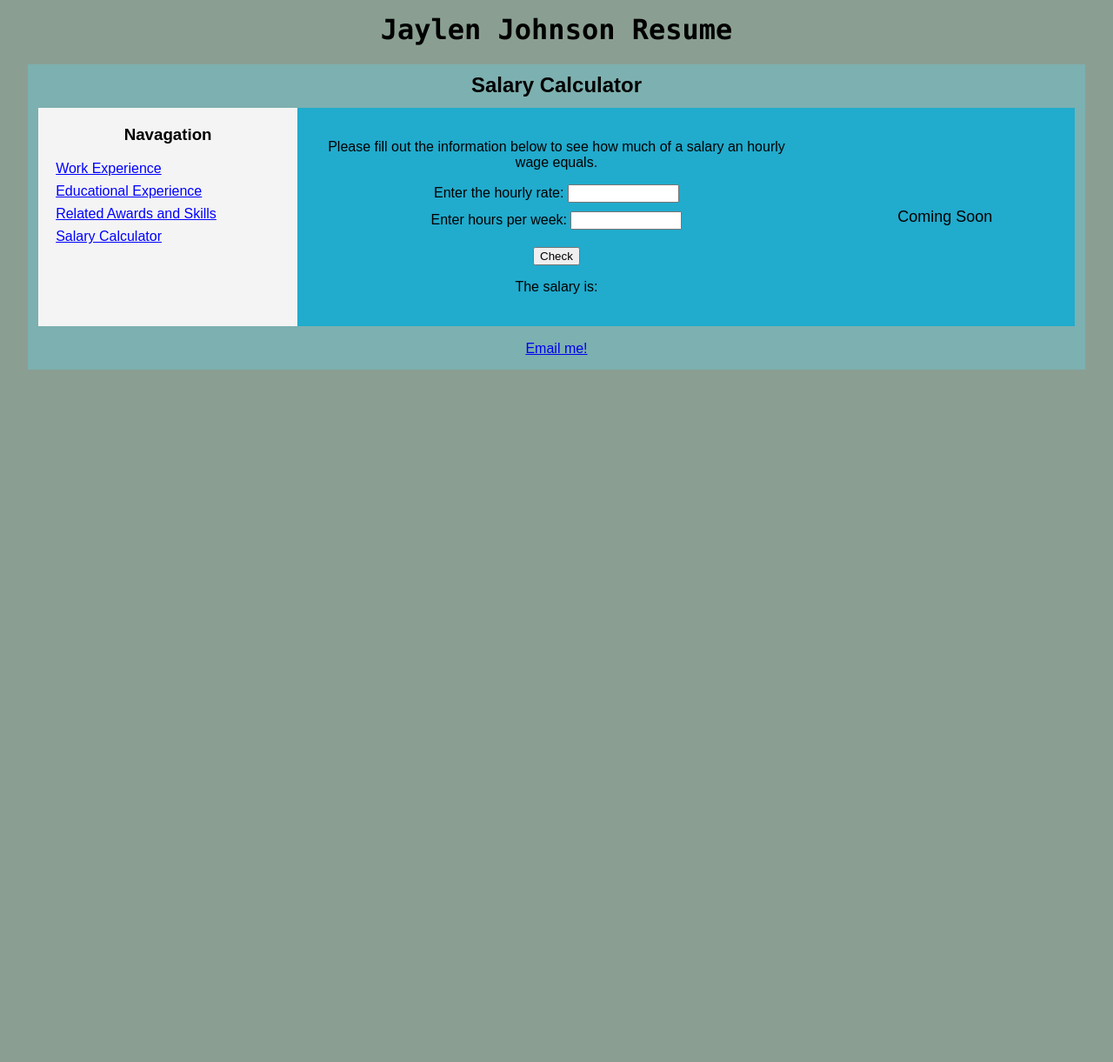
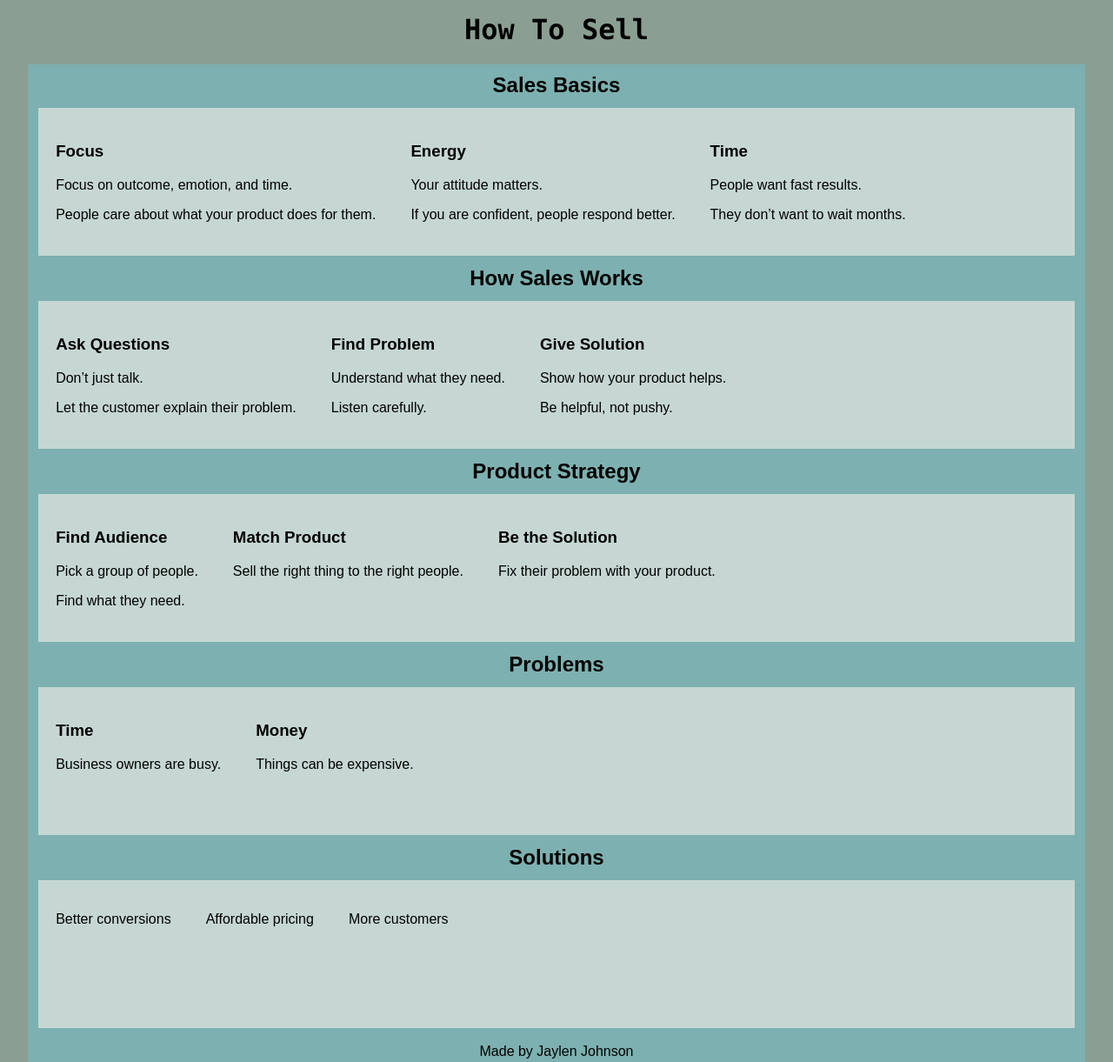
Before and after one commit to jaylenj-bit/assignment_3, a plain HTML site: page index.html in a window 1280 px wide. Shown: the top 1221 px of the page at 87% size. Before the commit the page ends 800 px from the top, so only its background shows below. Drawn offline with Linux system fonts and the light colour scheme.

Commit message:
Update index.html

```diff
--- a/index.html
+++ b/index.html
@@ -93,71 +93,121 @@
         }
     </style>
 </head>
-
 <body>
 
-    <h1>Jaylen Johnson Resume</h1>
+<h1>How To Sell</h1>
 
 <div id="header">
-        <h2>Salary Calculator</h2>
+
+    <h2>Sales Basics</h2>
 
     <div class="boxes">
-            <div id="edu" class="box">
-                <h3>Navagation</h3>
-                <a href="assignment_2.html">Work Experience</a>
-                <a href="education.html">Educational Experience</a>
-                <a href="rewards.html">Related Awards and Skills</a>
-                <a href="assignment_3.html">Salary Calculator</a>
+
+        <div id="box1" class="box">
+            <h3>Focus</h3>
+            <p>Focus on outcome, emotion, and time.</p>
+            <p>People care about what your product does for them.</p>
         </div>
 
-            <div id="exp" class="box">
-                <p>Please fill out the information below to see how much of a salary an hourly wage equals.</p>
-
-                <div class="form-group">
-                    <label>Enter the hourly rate: </label>
-                    <input type="text" id="hourlyRate">
+        <div id="box2" class="box">
+            <h3>Energy</h3>
+            <p>Your attitude matters.</p>
+            <p>If you are confident, people respond better.</p>
         </div>
 
-                <div class="form-group">
-                    <label>Enter hours per week: </label>
-                    <input type="text" id="hoursPerWeek">
+        <div id="box3" class="box">
+            <h3>Time</h3>
+            <p>People want fast results.</p>
+            <p>They don’t want to wait months.</p>
         </div>
 
-                <button onclick="theFunction()">Check</button>
-
-                <p>The salary is:</p>
-                <p id="change"></p>
     </div>
 
-            <div id="contact" class="box">
-                <p>Coming Soon</p>
+    <h2>How Sales Works</h2>
+
+    <div class="boxes">
+
+        <div id="box4" class="box">
+            <h3>Ask Questions</h3>
+            <p>Don’t just talk.</p>
+            <p>Let the customer explain their problem.</p>
         </div>
+
+        <div id="box5" class="box">
+            <h3>Find Problem</h3>
+            <p>Understand what they need.</p>
+            <p>Listen carefully.</p>
+        </div>
+
+        <div id="box6" class="box">
+            <h3>Give Solution</h3>
+            <p>Show how your product helps.</p>
+            <p>Be helpful, not pushy.</p>
+        </div>
+
+    </div>
+
+    <h2>Product Strategy</h2>
+
+    <div class="boxes">
+
+        <div id="box7" class="box">
+            <h3>Find Audience</h3>
+            <p>Pick a group of people.</p>
+            <p>Find what they need.</p>
+        </div>
+
+        <div id="box8" class="box">
+            <h3>Match Product</h3>
+            <p>Sell the right thing to the right people.</p>
+        </div>
+
+        <div id="box9" class="box">
+            <h3>Be the Solution</h3>
+            <p>Fix their problem with your product.</p>
+        </div>
+
+    </div>
+
+    <h2>Problems</h2>
+
+    <div class="boxes">
+
+        <div id="box10" class="box">
+            <h3>Time</h3>
+            <p>Business owners are busy.</p>
+        </div>
+
+        <div id="box11" class="box">
+            <h3>Money</h3>
+            <p>Things can be expensive.</p>
+        </div>
+
+    </div>
+
+    <h2>Solutions</h2>
+
+    <div class="boxes">
+
+        <div id="box12" class="box">
+            <p>Better conversions</p>
+        </div>
+
+        <div id="box13" class="box">
+            <p>Affordable pricing</p>
+        </div>
+
+        <div id="box14" class="box">
+            <p>More customers</p>
+        </div>
+
     </div>
 
     <footer>
-            <a href="mailto:jayandjohnson2510@gmail.com">Email me!</a>
+        <p>Made by Jaylen Johnson</p>
     </footer>
+
 </div>
 
-    <script type="text/javascript">
-
-    function theFunction() {
-        var hourly = document.getElementById("hourlyRate").value;
-        var hours = document.getElementById("hoursPerWeek").value;
-        var salary = hourly * hours * 52;
-        var message;
-
-
-        if (salary < 20000) {
-            message = "The salary is too little.";
-        } else if (salary >= 20000 && salary <= 25000) {
-            message = "The salary is almost enough. Let’s negotiate.";
-        } else {
-            message = "This is a great salary for me.";
-        }
-
-        document.getElementById("change").innerHTML = "$" + salary + message;
-    }
-    </script>
 </body>
 </html>
```
Lines whose indentation alone changed are shown as unchanged.
